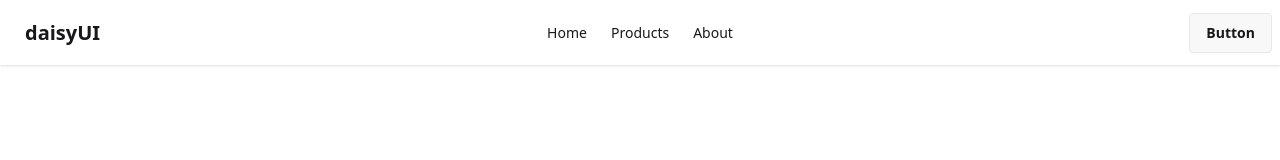
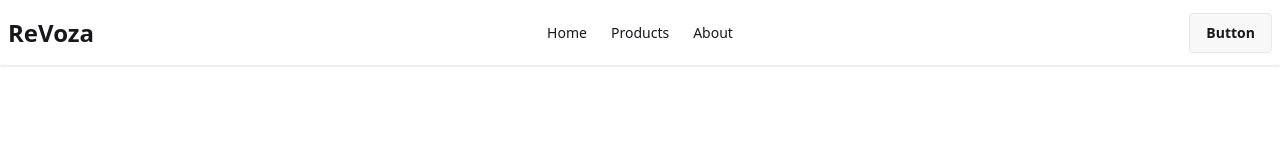
Before and after one commit to Shajidaa/Revoza, a Next.js app: page / in a window 1280 px wide. Shown: the top 160 px of the page. Built offline with nearby package versions, Linux system fonts and the light colour scheme.

Commit message:
components

```diff
--- a/app/layout.js
+++ b/app/layout.js
@@ -2,7 +2,7 @@ import { Geist, Geist_Mono } from "next/font/google";
 import "./globals.css";
 
 // import Navbar from "./components/Navbar";
-import Navbar from "@/app/components/Navbar";
+import Navbar from "@/components/Navbar";
 const geistSans = Geist({
   variable: "--font-geist-sans",
   subsets: ["latin"],
--- /dev/null
+++ b/components/Logo.jsx
@@ -0,0 +1,5 @@
+import React from "react";
+
+export default function Logo() {
+  return <div className="text-2xl font-bold">ReVoza</div>;
+}
--- /dev/null
+++ b/components/MyLinks.jsx
@@ -0,0 +1,6 @@
+import Link from "next/link";
+import React from "react";
+
+export default function MyLinks({ children, href }) {
+  return <Link href={href}>{children}</Link>;
+}
--- /dev/null
+++ b/components/Mybutton.jsx
@@ -0,0 +1,5 @@
+import React from "react";
+
+export default function Mybutton() {
+  return <div>Mybutton</div>;
+}
--- a/app/components/Navbar.jsx
+++ b/components/Navbar.jsx
@@ -1,19 +1,20 @@
-import Link from "next/link";
 import React from "react";
 import MyContainer from "./MyContainer";
+import Logo from "@/components/Logo";
+import MyLinks from "./MyLinks";
 
 export default function Navbar() {
   const links = (
     <>
       {" "}
       <li>
-        <Link href="/">Home</Link>
+        <MyLinks href="/">Home</MyLinks>
       </li>
       <li>
-        <Link href="/products">Products</Link>
+        <MyLinks href="/products">Products</MyLinks>
       </li>
       <li>
-        <Link href="/about">About</Link>
+        <MyLinks href="/about">About</MyLinks>
       </li>
     </>
   );
@@ -46,7 +47,7 @@ export default function Navbar() {
               {links}
             </ul>
           </div>
-          <a className="btn btn-ghost text-xl">daisyUI</a>
+          <Logo></Logo>
         </div>
         <div className="navbar-center hidden lg:flex">
           <ul className="menu menu-horizontal px-1">{links}</ul>
```
Also changed, not shown: components/MyContainer.jsx (renamed from app/components/MyContainer.jsx).
